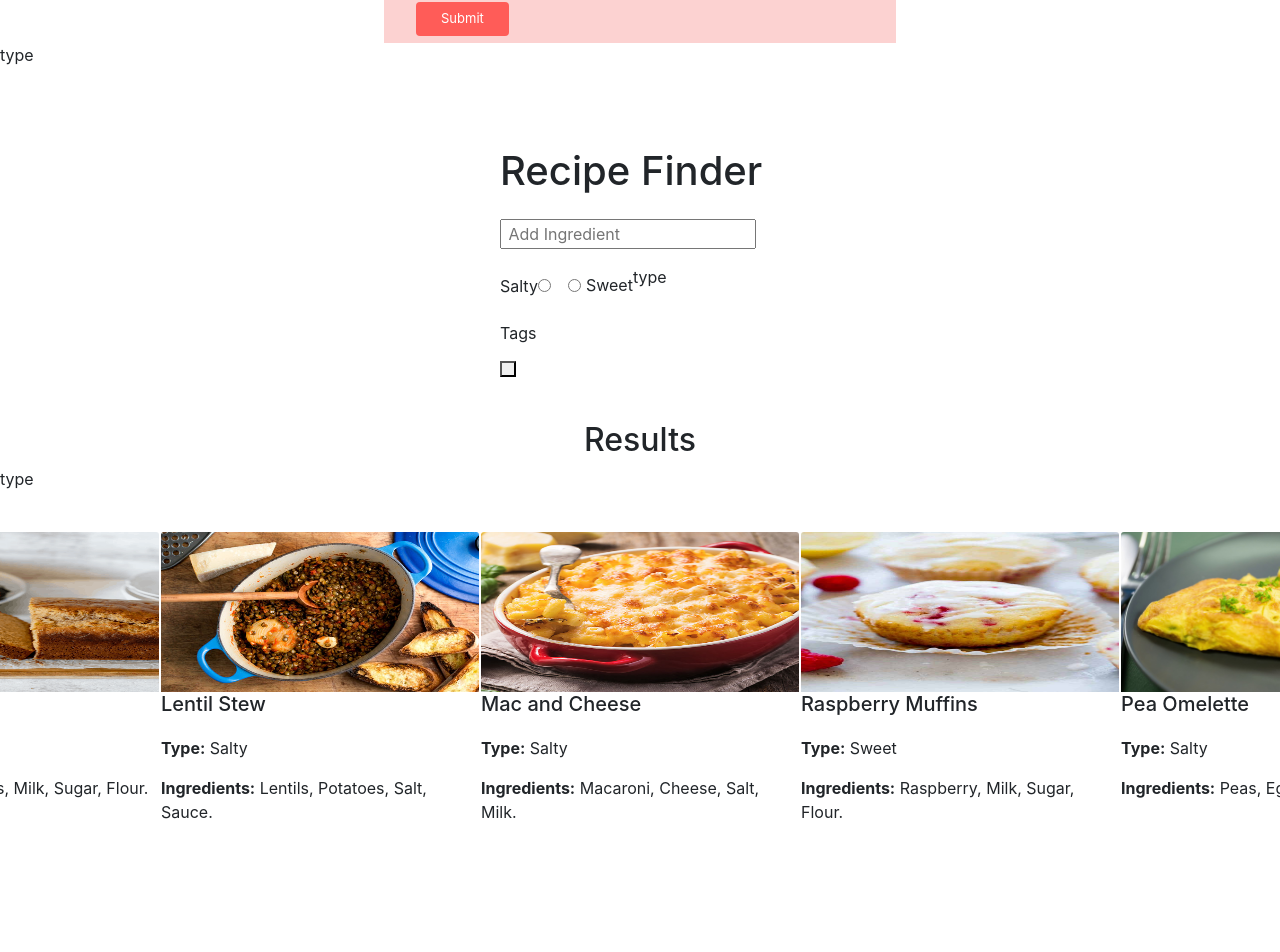
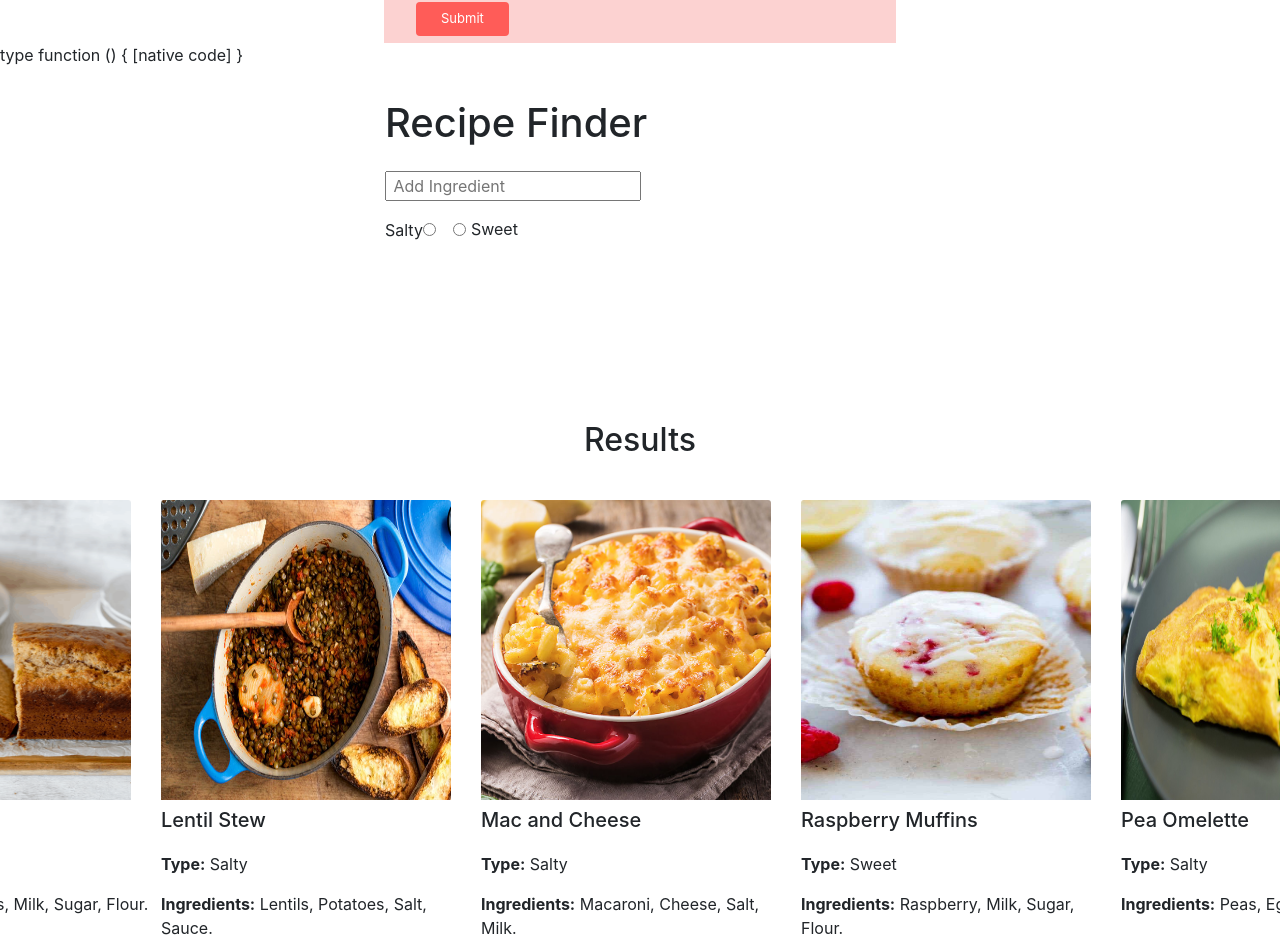
Before and after one commit to DaniPinelli/recipe-finde, a Vue app: page / in a window 1280 px wide. Shown: the part 581-1533 px from the top of the page. Before the commit the page ends 1422 px from the top, so only its background shows below. Built offline with nearby package versions, Linux system fonts and the light colour scheme.

Commit message:
Trying to pass value to parent

```diff
--- a/src/App.vue
+++ b/src/App.vue
@@ -3,17 +3,15 @@
     <div id="main-container" >
       <div>
         <AddRecipe v-on:add-recipe="addRecipe"/>
-         <p>type {{typeFinder}} </p>
+         <p >type {{typeFinder}} </p>
       </div>
 
       <div class="finder-container d-flex justify-content-center" >
-       <Finder v-on:query-change="querySearch" />
+       <Finder v-on:query-change="querySearch"/>
       </div>
 
       <div class="recipes-container mt-4">
         <h2  class="text-center mt-5">Results</h2>
-
-        <p>type {{typeFinder}} </p>
 
         <Recipes v-bind:recipesList="copyRecipes"/>
       </div>
@@ -36,6 +34,9 @@ export default {
   },
 
   methods:{
+  typeFinder(value){
+      this.recipeType = value;
+},
   addRecipe(recipe){
     this.recipes.push(recipe);
     this.copyRecipes = [...this.recipes]
@@ -54,6 +55,7 @@ export default {
   },
   data () {
     return{
+
       recipes:[
         {
           id:0,
--- a/src/components/Finder.vue
+++ b/src/components/Finder.vue
@@ -1,33 +1,34 @@
 <template>
 
-    <div id="finder-container" class="mt-3">
-        <div class="container-finder mt-5">
+    <div id="finder-container" class="mt-3 background">
+        <div>
+        <div>
             <h1>Recipe Finder</h1>
             <input class="finder-placeholder mt-3" type="text" v-model="query" placeholder=" Add Ingredient" v-on:input="$emit('query-change', query.toLowerCase())"><br>
         </div>
 
             <div class="form-check form-check-inline mt-3">
                <label class="form-check-label" for="inlineRadio1">Salty</label>
-               <input v-model="typeFinder" class="form-check-input" type="radio" name="inlineRadioOptions"  id="inlineRadio1" value="Salty">
+               <input v-model="typeFinder" class="form-check-input" type="radio" name="inlineRadioOptions" v-on:input="$emit('typeFinder', typeFinder)" id="inlineRadio1" value="Salty">
             </div>
             <div class="form-check form-check-inline  mt-3">
-               <input v-model="typeFinder" class="form-check-input" type="radio" name="inlineRadioOptions"  id="inlineRadio2" value="Sweet">
+               <input v-model="typeFinder" class="form-check-input" type="radio" name="inlineRadioOptions" v-on:input="$emit('typeFinder', typeFinder)" id="inlineRadio2" value="Sweet">
                <label class="form-check-label" for="inlineRadio2">Sweet</label>
-                <p>type {{typeFinder}} </p>
             </div>
-            <div class="tags-containerl mt-3" >
+        <!--  <div class="tags-containerl mt-3" >
                 <div class="tags">
                     <p>Tags</p>
                 </div>
-               <div class="each-tag d-flex" >
-                    <div class="tag">
+                   <div class="each-tag d-flex" >
+                     <div class="tag">
                         <p></p>
                         <button></button>
                     </div>
 
                </div>
 
-            </div>
+             </div> -->
+       </div>
     </div>
 </template>
 <script>
@@ -42,22 +43,19 @@ export default  {
             {
            typeFinder:"",
             }
-        },
- methods:{
-     passTypeFinder(){
-        this.$emit('typeFinder', this.typeFinder)
-         }
- }
+        }
 
 }
 </script>
 <style scoped>
 #finder-container{
-    width: 280px;
-    height: 10rem;
+    width: 510px;
+    height: 16rem;
+
 }
 
 .tag{
     display: flex;
 }
+
 </style>
--- a/src/components/RecipeItem.vue
+++ b/src/components/RecipeItem.vue
@@ -3,7 +3,7 @@
     <div class="container-cards" >
       <div class="card each-card">
          <img class="card-img-top image-recipe" :src="recipe.url" :alt="recipe.title">
-         <div class="card-title" ><h5> {{recipe.title}} </h5> </div>
+         <div class="card-title mt-2" ><h5> {{recipe.title}} </h5> </div>
          <div class="mb-0"><p><strong>Type:</strong> {{recipe.type}} </p> </div>
          <div class="card-text" > <p><strong>Ingredients:</strong> {{recipe.ingredients[0]}}, {{recipe.ingredients[1]}}, {{recipe.ingredients[2]}}, {{recipe.ingredients[3]}}.</p></div>
       </div>
@@ -28,8 +28,8 @@ border-color: #fff;
 }
 
 .image-recipe{
-height: 160px;
-width: auto;
+height: 300px;
+width: 290px;
 border-radius: 5px #fff solid;
 }
 
@@ -37,8 +37,9 @@ border-radius: 5px #fff solid;
   width: 20rem;
 }
 
-/*.hide{
-  display:none;
-}*/
+.hide{
+  /* display:none;*/
+}
+
 
 </style>
```
